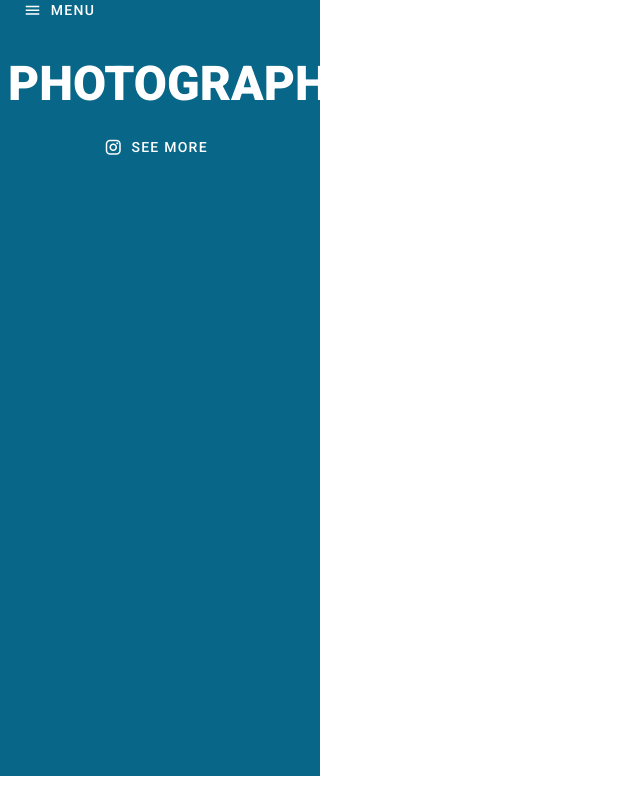
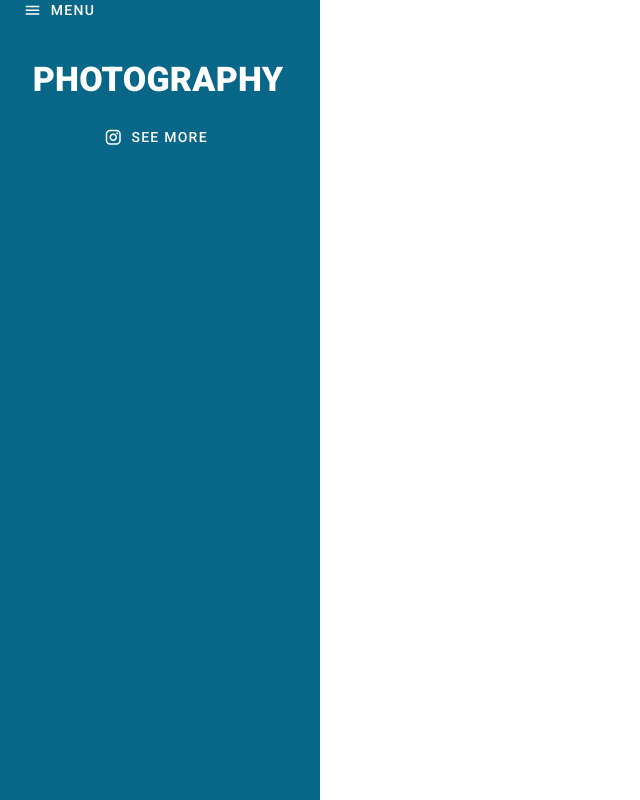
Before and after one commit to kiyanooshkh/kk-vue-portfolio, a Vue app: page /photography in a window 1280 px wide. Shown: the top 800 px of the page, without its empty margins (0-640 px from the left). Built offline with nearby package versions, Linux system fonts and the light colour scheme; what vue2-smooth-scroll would draw is missing.

Commit message:
update styling

```diff
--- a/src/App.vue
+++ b/src/App.vue
@@ -13,10 +13,6 @@ export default {
 };
 </script>
 <style>
-html,
-body {
-  height: 100%;
-}
 .full-height {
   height: 100vh;
 }
--- a/src/views/About.vue
+++ b/src/views/About.vue
@@ -2,7 +2,7 @@
   <v-sheet :tile="noRadius" class="overflow-hidden">
     <div class="pt-0 pb-0 pl-2">
       <v-row>
-        <v-col cols="12" md="12" lg="3" class="secondary full-height textwhite">
+        <v-col cols="12" md="12" lg="3" class="primary full-height textwhite">
           <v-row>
             <v-col class="pt-0" cols="12">
               <Navbar />
@@ -10,7 +10,7 @@
           </v-row>
           <v-row class="slide-left">
             <v-col class="text-center">
-               <p class="display-2 font-weight-black white--text">ABOUT</p>
+               <p class="display-1 font-weight-black white--text">ABOUT</p>
             </v-col>
           </v-row>
         </v-col>
--- a/src/views/Contact.vue
+++ b/src/views/Contact.vue
@@ -10,7 +10,7 @@
           </v-row>
           <v-row class="slide-left">
             <v-col class="text-center">
-               <p class="display-2 font-weight-black white--text">CONTACT</p>
+               <p class="display-1 font-weight-black white--text">CONTACT</p>
             </v-col>
           </v-row>
         </v-col>
--- a/src/views/Photography.vue
+++ b/src/views/Photography.vue
@@ -10,11 +10,17 @@
           </v-row>
           <v-row class="slide-left">
             <v-col class="text-center">
-              <p class="display-2 font-weight-black white--text">PHOTOGRAPHY</p>
-                  <v-btn color="primary" depressed large href="https://www.instagram.com/kiyanoosh.photography/" target="_blank">
-                    <v-icon left color="white">mdi-instagram</v-icon>
-                    <span>See more</span>
-                  </v-btn>
+              <p class="display-1 font-weight-black white--text">PHOTOGRAPHY</p>
+              <v-btn
+                color="primary"
+                depressed
+                large
+                href="https://www.instagram.com/kiyanoosh.photography/"
+                target="_blank"
+              >
+                <v-icon left color="white">mdi-instagram</v-icon>
+                <span>See more</span>
+              </v-btn>
             </v-col>
           </v-row>
         </v-col>
@@ -65,6 +71,10 @@ export default {
 };
 </script>
 <style scoped>
+.full-height {
+  height: 125vh;
+}
+
 .slide-left {
   margin-top: 5%;
 }
@@ -83,8 +93,8 @@ export default {
 
 @media only screen and (max-width: 1024px) {
   .slide-left {
-  margin-top: 1%;
-}
+    margin-top: 1%;
+  }
   .column {
     width: 20%;
     margin: 20px;
--- a/src/views/Portfolio.vue
+++ b/src/views/Portfolio.vue
@@ -10,7 +10,7 @@
           </v-row>
           <v-row class="slide-left">
             <v-col class="text-center">
-              <p class="display-2 font-weight-black white--text">PORTFOLIO</p>
+              <p class="display-1 font-weight-black white--text">PORTFOLIO</p>
             </v-col>
           </v-row>
         </v-col>
```
